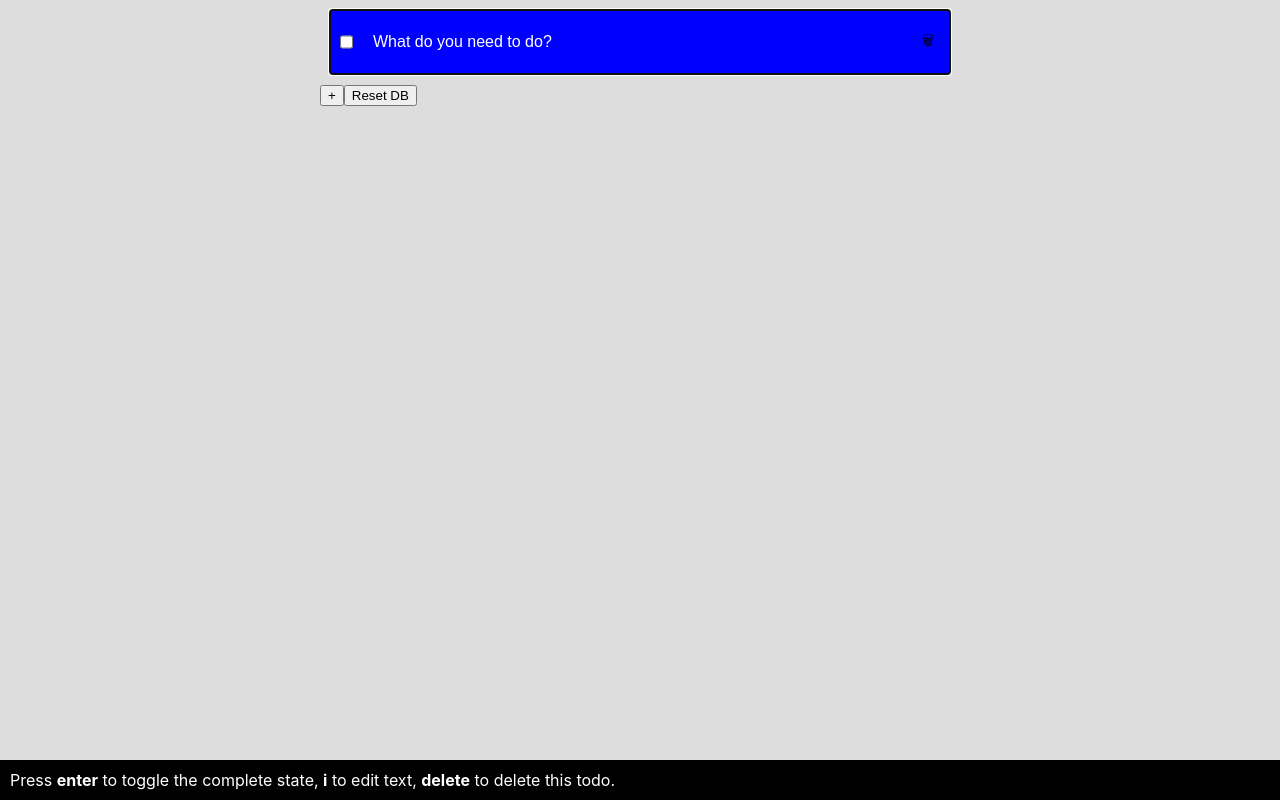
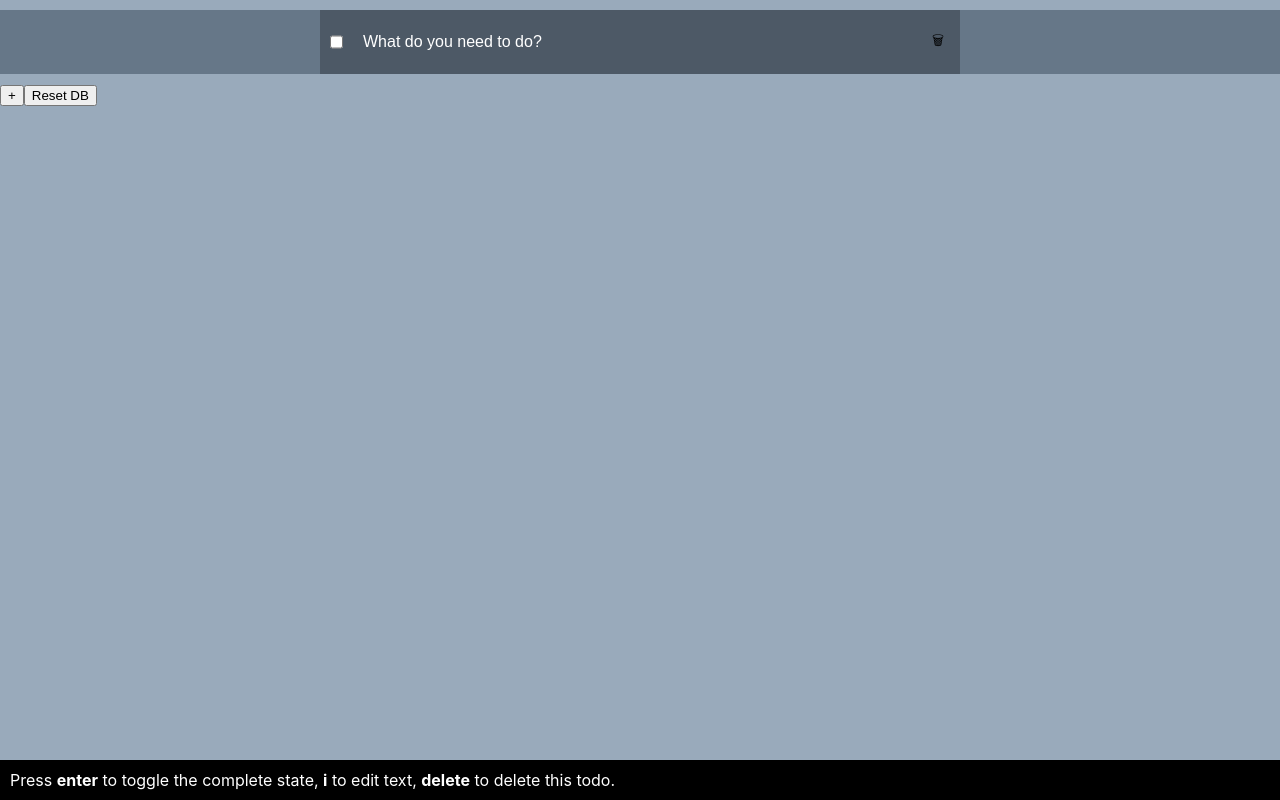
Before and after one commit to adrianlafond/todo-react, a React (Create React App) app: page / in a window 1280 px wide. Built offline with nearby package versions, Linux system fonts and the light colour scheme.

Commit message:
tweak the colors

```diff
--- a/src/app.css
+++ b/src/app.css
@@ -1,10 +1,7 @@
 .app {
   position: relative;
-  text-align: center;
 }
 
 .app__content {
-  margin: 0 auto;
-  max-width: 640px;
-  text-align: left;
+  position: relative;
 }
--- a/src/components/todo-item/style.css
+++ b/src/components/todo-item/style.css
@@ -1,21 +1,32 @@
 .todo-item {
-  margin: 10px;
+  margin: 10px 0;
   position: relative;
   min-height: 64px;
   overflow: hidden;
+  background-color: #678;
+  color: #fff;
+  display: flex;
+  justify-content: center;
+  transition: background-color 0.5s ease-out;
+}
+.todo-item--complete {
+  background-color: #abc;
+}
+.todo-item--focus {
+  background-color: #234;
+}
+.todo-item:focus {
+  outline: none;
+}
+
+.todo-item__content {
+  position: relative;
+  max-width: 640px;
   display: flex;
   align-items: center;
-  background-color: #000;
-  color: #fff;
-}
-.todo-item--complete {
-  background-color: #444;
-}
-.todo-item:focus {
-  background-color: #00f;
-}
-.todo-item--complete:focus {
-  background-color: #246;
+  flex-grow: 1;
+  background-color: rgba(0, 0, 0, 0.25);
+  margin: 0 10px;
 }
 
 .todo-item__child {
@@ -41,10 +52,16 @@
   color: #fff;
 }
 .todo-item__text--complete {
-  color: #999;
+  color: #222;
+}
+.todo-item__text--focus {
+  color: #fff;
 }
 .todo-item__text--just-added {
   font-style: italic;
+}
+.todo-item__text:focus {
+  outline: none;
 }
 
 .todo-item__delete {
--- a/src/components/todo-item/todo-item.tsx
+++ b/src/components/todo-item/todo-item.tsx
@@ -30,6 +30,12 @@ export const TodoItem: React.FC<TodoItemProps> = React.memo(({
   const inputRef = React.useRef<HTMLInputElement>(null);
   // const focusOffset = React.useRef<number>(0);
   const [isConfirmingDelete, setIsConfirmingDelete] = React.useState(false);
+  const [mode, setMode] = React.useState('none');
+
+  function updateMode(mode: TodoMode) {
+    setMode(mode);
+    onModeChange(id, mode);
+  }
 
   function onCheckboxChange() {
     onCompleteChange(id, !complete);
@@ -37,28 +43,28 @@ export const TodoItem: React.FC<TodoItemProps> = React.memo(({
 
   function onDeleteClick() {
     setIsConfirmingDelete(true);
-    onModeChange(id, 'confirm-delete');
+    updateMode('confirm-delete');
   }
 
   function onCancelDelete() {
     setIsConfirmingDelete(false);
-    onModeChange(id, 'focus');
+    updateMode('focus');
   }
 
   function onConfirmDelete() {
     onDelete(id);
-    onModeChange(id, 'none');
+    updateMode('none');
   }
 
   function onRootFocus() {
-    onModeChange(id, 'focus');
+    updateMode('focus');
   }
 
   function onRootBlur(event: React.FocusEvent) {
     setTimeout(() => {
       const el = rootRef.current;
       if (el && el !== document.activeElement && !el.contains(document.activeElement)) {
-        onModeChange(id, 'none');
+        updateMode('none');
       }
     }, 0);
   }
@@ -67,7 +73,7 @@ export const TodoItem: React.FC<TodoItemProps> = React.memo(({
     // prevent bubbling up to onRootFocus():
     event.stopPropagation();
     startEditingText();
-    onModeChange(id, 'edit-text');
+    updateMode('edit-text');
   }
 
   function onItemTextChange(event: React.ChangeEvent<HTMLInputElement>) {
@@ -198,13 +204,20 @@ export const TodoItem: React.FC<TodoItemProps> = React.memo(({
 
   return (
     <div
-      className={classnames('todo-item', { 'todo-item--complete': complete })}
+      className={classnames(
+        'todo-item',
+        {
+          'todo-item--complete': complete,
+          'todo-item--focus': mode !== 'none',
+        }
+      )}
       tabIndex={0}
       onKeyDown={onKeyDown}
       ref={rootRef}
       onFocus={onRootFocus}
       onBlur={onRootBlur}
     >
+      <div className="todo-item__content">
         {isConfirmingDelete ? (
           <>
             <button
@@ -237,7 +250,14 @@ export const TodoItem: React.FC<TodoItemProps> = React.memo(({
               <input
                 tabIndex={-1}
                 data-testid="todo-item__text"
-              className={classnames('todo-item__text', 'todo-item__child', { 'todo-item__text--complete': complete })}
+                className={classnames(
+                  'todo-item__text',
+                  'todo-item__child',
+                  {
+                    'todo-item__text--complete': complete,
+                    'todo-item__text--focus': mode !== 'none',
+                  }
+                )}
                 ref={inputRef}
                 onInput={onItemTextChange}
                 value={text}
@@ -254,5 +274,6 @@ export const TodoItem: React.FC<TodoItemProps> = React.memo(({
           </>
         )}
       </div>
+    </div>
   );
 });
--- a/src/index.css
+++ b/src/index.css
@@ -5,7 +5,7 @@ body {
     sans-serif;
   -webkit-font-smoothing: antialiased;
   -moz-osx-font-smoothing: grayscale;
-  background-color: #ddd;
+  background-color: #9ab;
 }
 
 code {
```
Lines whose indentation alone changed are shown as unchanged.
